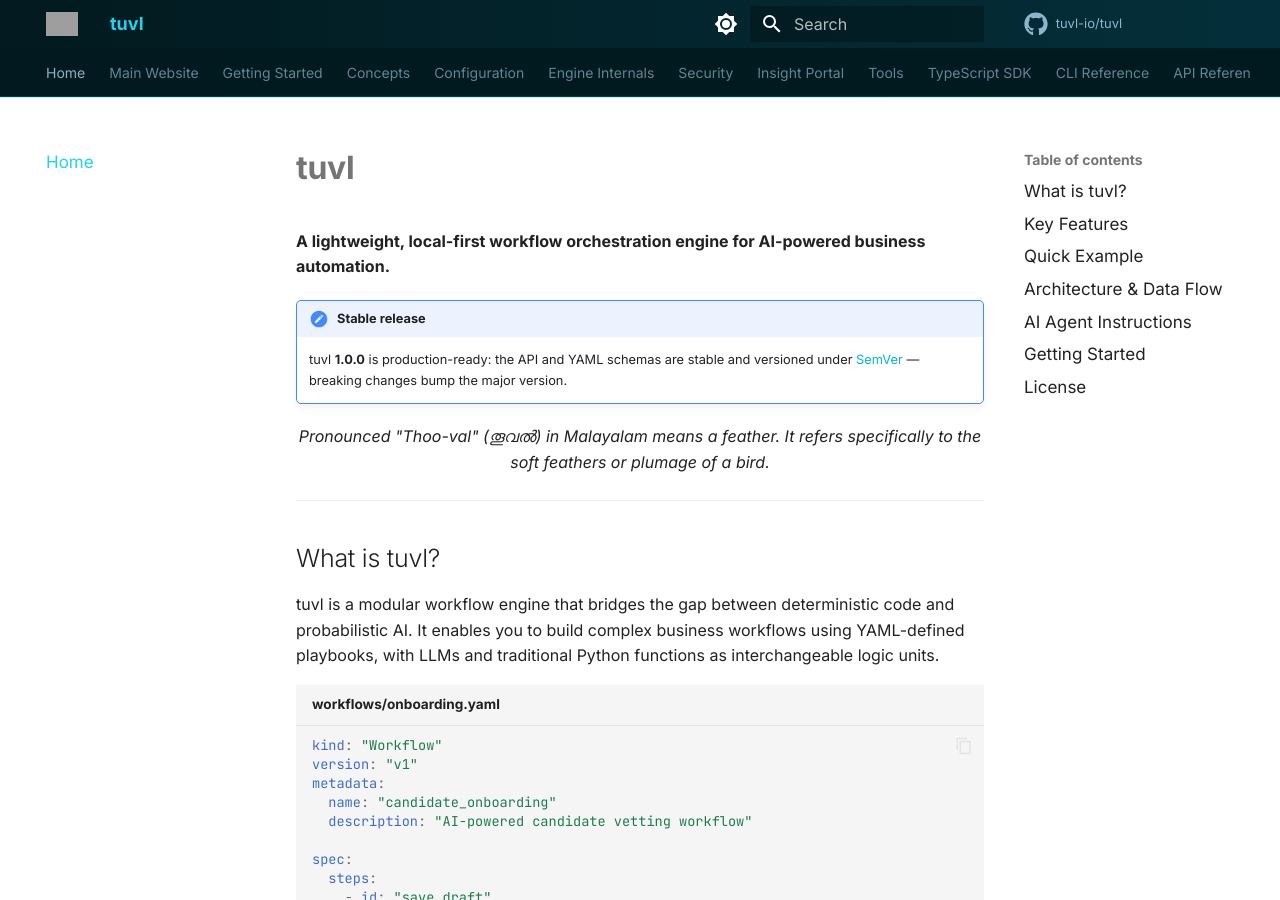
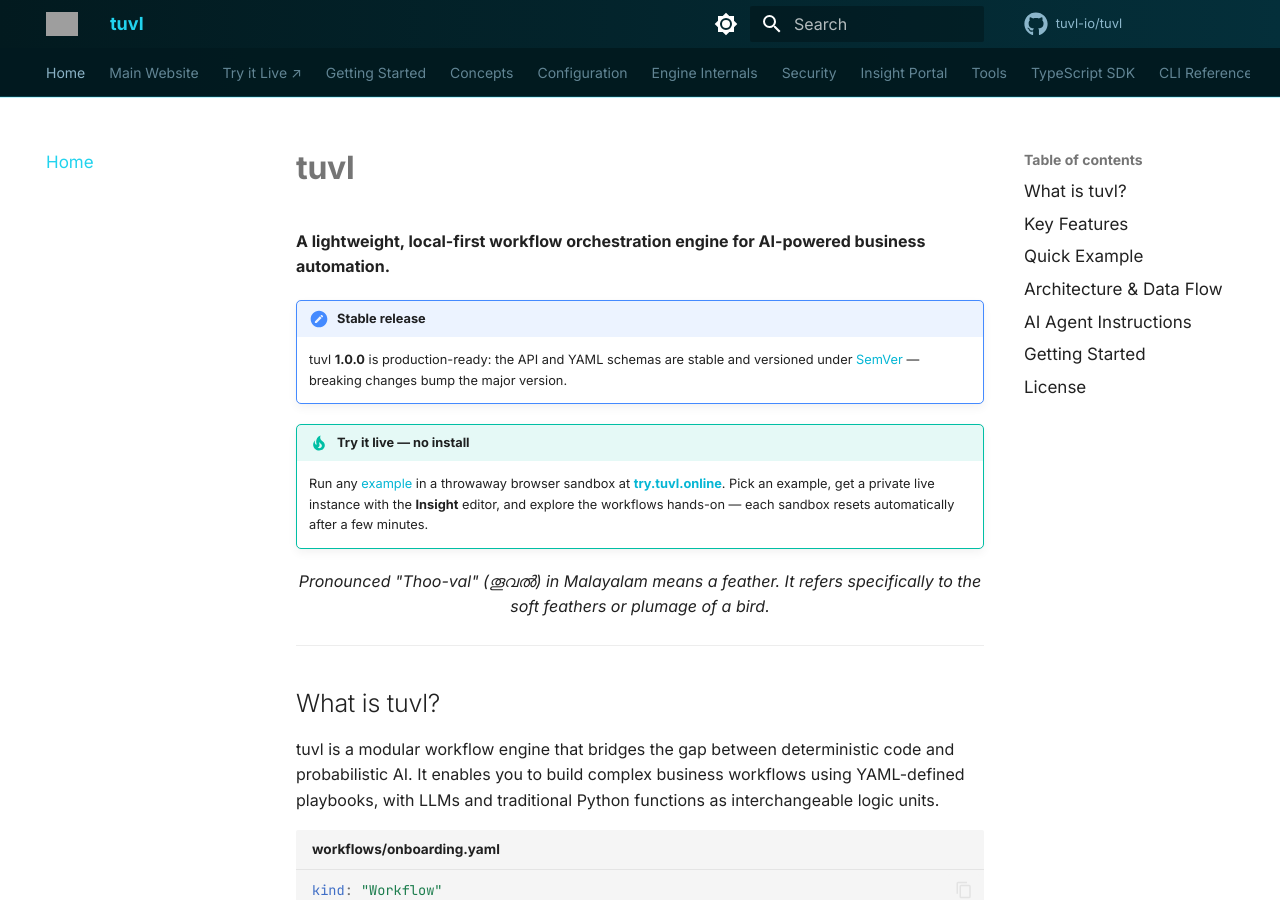
Before and after one commit to tuvl-io/docs, an MkDocs documentation site: the page built from docs/index.md, in a window 1280 px wide and 900 px high. Built offline with MkDocs 1.6.1 and Material for MkDocs 9.7.7, drawn with Linux system fonts in a browser that asks for light colours; comment, search, counter and statistics services are not loaded; grey boxes are pictures that could not be loaded.

Commit message:
docs: add the try.tuvl.online live sandbox
- Landing "Try it live — no install" tip pointing at try.tuvl.online
- Nav entry "Try it Live ↗" → https://try.tuvl.online

Co-Authored-By: Claude Opus 4.8 (1M context) <noreply@anthropic.com>

```diff
--- a/docs/index.md
+++ b/docs/index.md
@@ -6,6 +6,12 @@
     tuvl **1.0.0** is production-ready: the API and YAML schemas are stable and
     versioned under [SemVer](https://semver.org) — breaking changes bump the
     major version.
+
+!!! tip "Try it live — no install"
+    Run any [example](https://github.com/tuvl-io/examples) in a throwaway browser
+    sandbox at **[try.tuvl.online](https://try.tuvl.online)**. Pick an example, get a
+    private live instance with the **Insight** editor, and explore the workflows
+    hands-on — each sandbox resets automatically after a few minutes.
 
 <p align="center">
   <em>Pronounced "Thoo-val" (തൂവൽ) in Malayalam means a feather. It refers specifically to the soft feathers or plumage of a bird. </em>
--- a/mkdocs.yml
+++ b/mkdocs.yml
@@ -127,6 +127,7 @@ extra_javascript:
 nav:
   - Home: index.md
   - Main Website: https://tuvl.io
+  - Try it Live ↗: https://try.tuvl.online
   - Getting Started:
       - Installation: getting-started/installation.md
       - Quickstart: getting-started/quickstart.md
```
